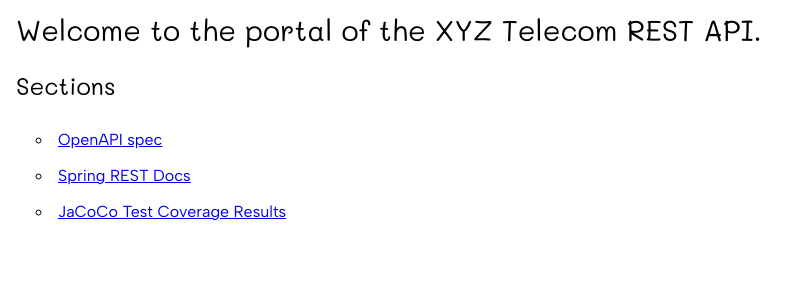
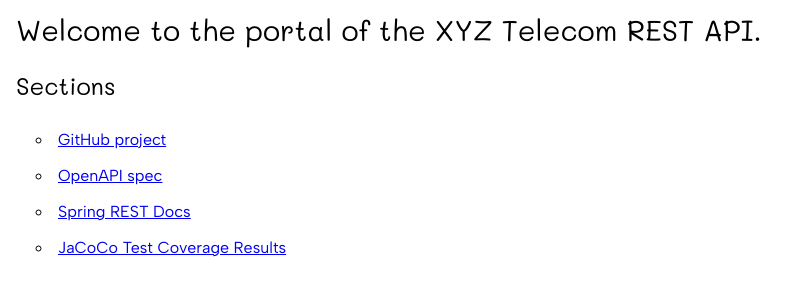
Before and after one commit to behrangsa/xyz-telecom, a plain HTML site: page docs/index.html in a window 1280 px wide. Shown: the whole page, without its empty margins (0-806 px from the left). Drawn offline with nearby package versions, Linux system fonts and the light colour scheme.

Commit message:
Improving the API spec

```diff
--- a/docs/index.html
+++ b/docs/index.html
@@ -54,6 +54,7 @@
 
     <div>
         <ul>
+            <li><a href="https://github.com/behrangsa/xyz-telecom">GitHub project</a></li>
             <li><a href="open-api">OpenAPI spec</a></li>
             <li><a href="rest-docs">Spring REST Docs</a></li>
             <li><a href="jacoco">JaCoCo Test Coverage Results</a></li>
```
